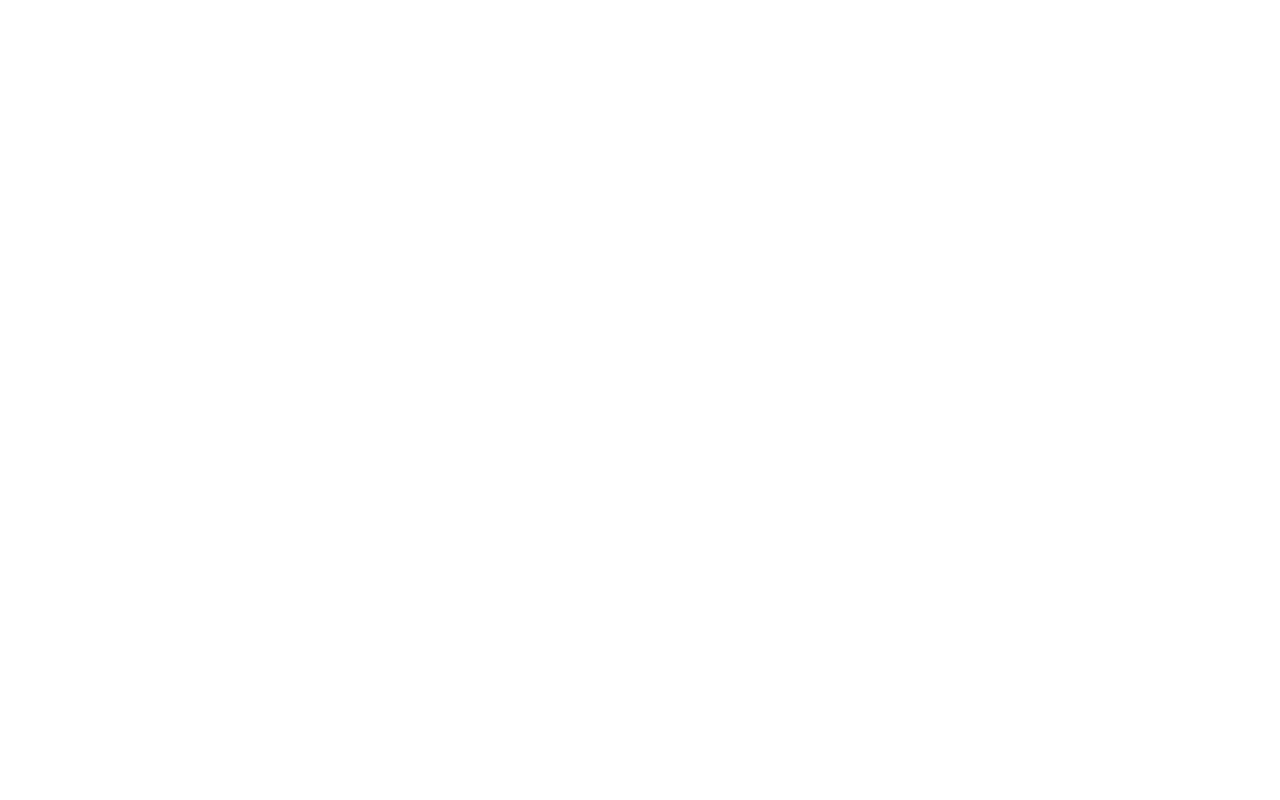
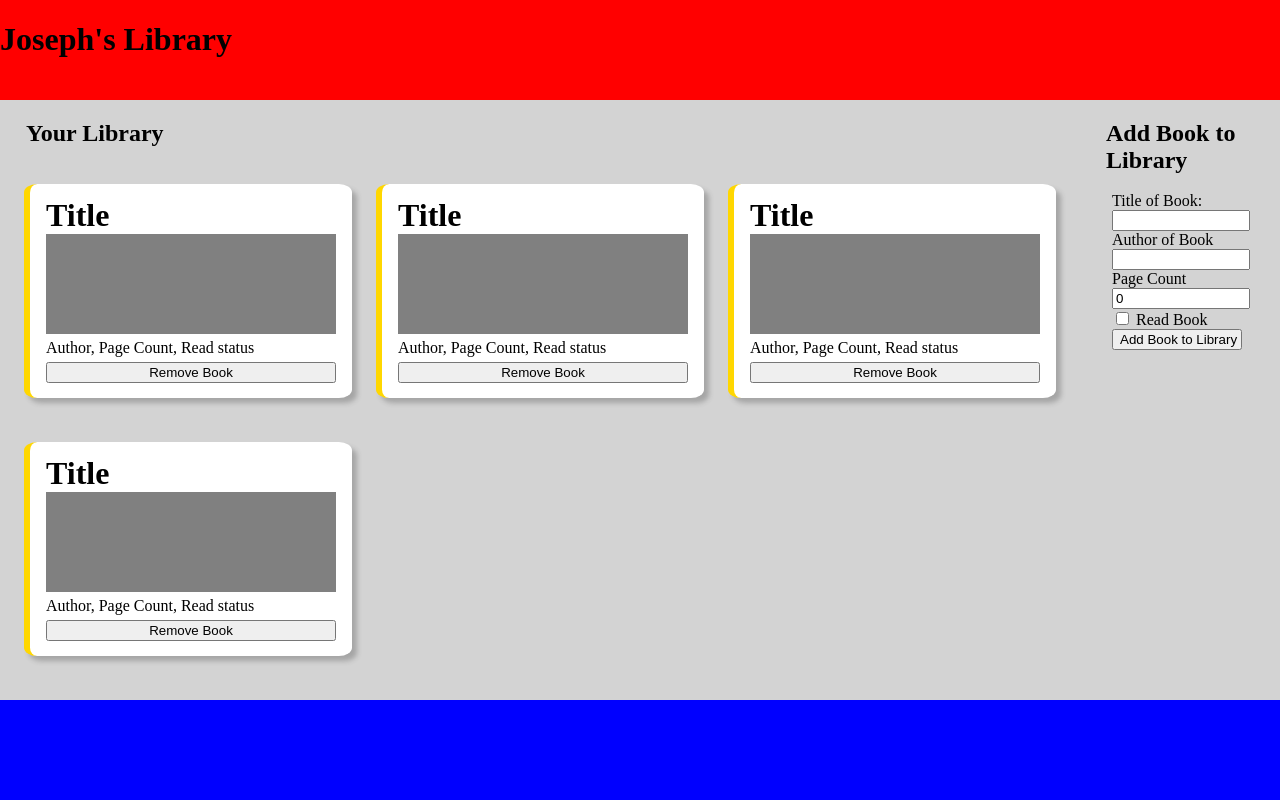
Before and after one commit to JosephGiap123/OdinLibrary, a plain HTML site: page index.html in a window 1280 px wide. Drawn offline with Linux system fonts and the light colour scheme.

Commit message:
Styled website, added ability to add book to library array

```diff
--- a/book.js
+++ b/book.js
@@ -1,4 +1,7 @@
 const myLibrary = [];
+
+const addButton = document.querySelector("submit-library");
+let contentCards = document.querySelector("cards");
 
 function Book(title, author, pages, read){
 	if (!new.target) {
@@ -18,6 +21,18 @@ Book.prototype.info = function(){
 		return string;
 }
 
-function addBookToLibrary(){
+function addBookToLibrary(title, author, pages, read){
+	const addedBook = new Book(title,author,pages,read);
+	myLibrary.push(addedBook);
+}
+
+addBookToLibrary("Jaun", "Cain", 24, true);
+addBookToLibrary("Paul", "blahblah", 3, false);
+addBookToLibrary("robert", "Book of Books", 62, true);
+addBookToLibrary("Jaun", "Cahcah", 100, false);
+
+console.log(myLibrary)
+
+function updateLibrary(){
 
 }
--- a/index.html
+++ b/index.html
@@ -8,6 +8,62 @@
 	<title>Document</title>
 </head>
 <body>
+	<div class="grid">
+		<header class="header">
+			<h1>Joseph's Library</h1>
+		</header>
+		<div class="content">
+			<h2>Your Library</h2>
+			<h2>Add Book to Library</h2>
+			<div class="cards">
+				<div class="card">
+					<h1>Title</h1>
+					<div class="image"></div>
+					<p>Author, Page Count, Read status</p>
+					<button>Remove Book</button>
+				</div>
+				<div class="card">
+					<h1>Title</h1>
+					<div class="image"></div>
+					<p>Author, Page Count, Read status</p>
+					<button>Remove Book</button>
+				</div>
+				<div class="card">
+					<h1>Title</h1>
+					<div class="image"></div>
+					<p>Author, Page Count, Read status</p>
+					<button>Remove Book</button>
+				</div>
+				<div class="card">
+					<h1>Title</h1>
+					<div class="image"></div>
+					<p>Author, Page Count, Read status</p>
+					<button>Remove Book</button>
+				</div>
+			</div>
+			<div class="side-box">
+				<form action="" class="form-add-book">
+					<fieldset>
+						<label for="title">Title of Book:</label>
+						<input type="text" id="title" name="title" required>
 
+						<label for="title">Author of Book</label>
+						<input type="text" id="author" name="author" required>
+
+						<label for="Page Count">Page Count</label>
+						<input type="number" id="pages" name="pages" min="0" value="0"required>
+
+						<input type="checkbox" id="read-status" name="read-status" required>
+						<label for="title">Read Book</label>
+
+						<input type="submit" value="Add Book to Library" class="submit-library">
+					</fieldset>
+				</form>
+			</div>
+		</div>
+		<footer class="footer">
+
+		</footer>
+	</div>
 </body>
 </html>
--- a/style.css
+++ b/style.css
@@ -0,0 +1,84 @@
+body{
+	margin: 0;
+}
+
+.grid{
+	display: grid;
+	height: 100vh;
+	grid-template-rows:100px 1fr 100px;
+	grid-template-areas:
+	"header"
+	"cont"
+	"footer";
+}
+
+.header{
+	grid-area: header;
+	background-color: red;
+}
+
+.footer{
+	grid-area: footer;
+	background-color: blue;
+}
+
+h2{
+	padding-left: 26px;
+}
+
+.content{
+	display: grid;
+	grid-template-rows: 60px 1fr;
+	grid-template-columns: 1fr 200px;
+	grid-area: cont;
+	background-color: lightgray;
+}
+
+.cards{
+	max-height: calc(100vh - 200px - 4em);
+	display: grid;
+	overflow-y: scroll;
+	scrollbar-width: none;
+	grid-template-columns: repeat(auto-fill, minmax(250px, 1fr));
+	align-items: baseline;
+	background-color: lightgray;
+	gap: 24px;
+	padding: 24px;
+}
+
+.card{
+	max-height: 400px;
+	padding: 1em;
+	display: grid;
+	grid-template-rows: 30px 1fr 20px 20px;
+	gap: 4px;
+	border-left: solid gold 6px;
+	box-shadow: 5px 5px 5px rgba(60, 60, 60, 0.3);
+	border-radius: 4%;
+	background-color: white;
+	align-items: center;
+}
+
+.image{
+	width: auto;
+	max-height: 80%;
+	min-height: 100px;
+	background-color: grey;
+}
+
+
+.side-box{
+	background-color: none;
+	padding: 2em;
+}
+
+fieldset{
+	border: 0;
+  padding: 0;
+  margin: 0;
+  min-width: 0;
+}
+
+input{
+	max-width: 130px;
+}
```
